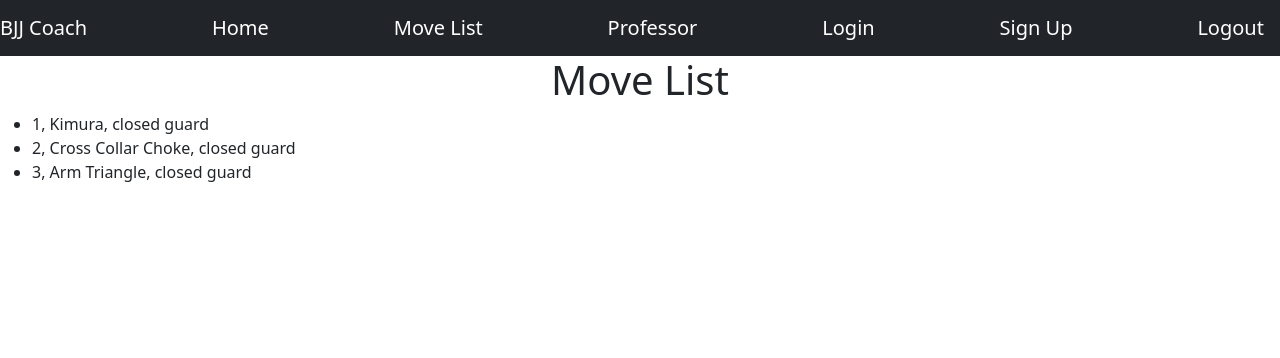
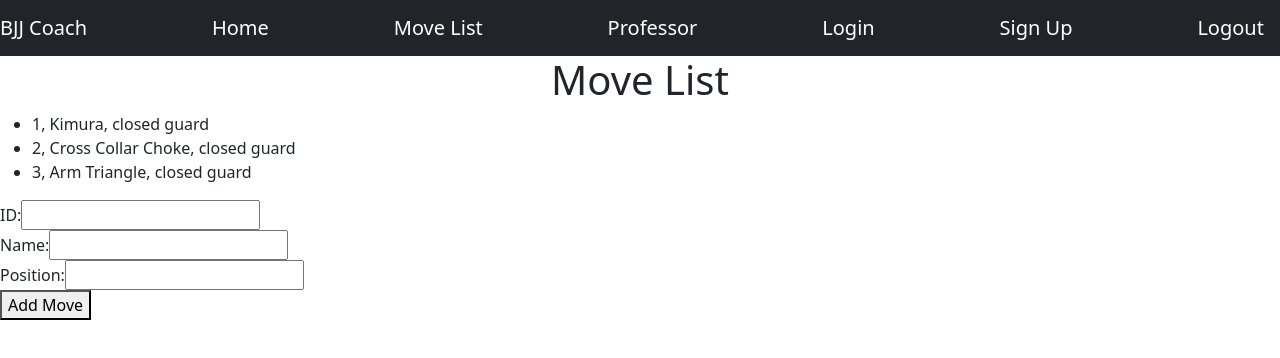
Before and after one commit to DavidTaplin/bjj-coach-fe, an Angular app: page /movelist in a window 1280 px wide. Shown: the top 358 px of the page. Built offline with nearby package versions, Linux system fonts and the light colour scheme.

Commit message:
movelist WIP
form now adds to array and shows up on the html. Doesn't save once refresh it is gone

```diff
--- a/src/app/movelist/movelist.component.html
+++ b/src/app/movelist/movelist.component.html
@@ -1,10 +1,29 @@
-<h1 style="text-align: center ;">Move List</h1>
+<h1 style="text-align: center;">Move List</h1>
 
 <ul>
-  <li *ngFor=" let move of moves">
+  <li *ngFor="let move of moves">
     {{ move.id }},
-    {{ move.name}},
+    {{ move.name }},
     {{ move.position }}
-
   </li>
 </ul>
+
+<form *ngIf="moveForm" [formGroup]="moveForm" (ngSubmit)="addMove()">
+
+  <div>
+    <label for="id">ID:</label>
+    <input type="number" id="id" formControlName="id" required>
+  </div>
+
+  <div>
+    <label for="name">Name:</label>
+    <input type="text" id="name" formControlName="name" required>
+  </div>
+
+  <div>
+    <label for="position">Position:</label>
+    <input type="text" id="position" formControlName="position" required>
+  </div>
+
+  <button type="submit">Add Move</button>
+</form>
--- a/src/app/movelist/movelist.component.ts
+++ b/src/app/movelist/movelist.component.ts
@@ -1,9 +1,10 @@
-import { Component } from '@angular/core';
+import { Component, OnInit } from '@angular/core';
+import { FormGroup, FormBuilder, Validators } from '@angular/forms';
 
 interface Move {
-  id: number,
-  name: string,
-  position: string
+  id: number;
+  name: string;
+  position: string;
 }
 
 @Component({
@@ -11,15 +12,36 @@ interface Move {
   templateUrl: './movelist.component.html',
   styleUrls: ['./movelist.component.css']
 })
-export class MovelistComponent {
+export class MovelistComponent implements OnInit {
 
   moves: Move[] = [
-    {id: 1, name: "Kimura", position: "closed guard"},
-    {id: 2, name: "Cross Collar Choke", position: "closed guard"},
-    {id: 3, name: "Arm Triangle", position: "closed guard"},
+    { id: 1, name: "Kimura", position: "closed guard" },
+    { id: 2, name: "Cross Collar Choke", position: "closed guard" },
+    { id: 3, name: "Arm Triangle", position: "closed guard" },
+  ];
 
+  moveForm: FormGroup | null = null; // Initialize with null
 
+  constructor(private formBuilder: FormBuilder) { }
 
-  ]
+  ngOnInit() {
+    this.moveForm = this.formBuilder.group({
+      id: ['', Validators.required],
+      name: ['', Validators.required],
+      position: ['', Validators.required]
+    });
+  }
 
+  addMove(): void {
+    if (this.moveForm && this.moveForm.valid) {
+      const newMove: Move = {
+        id: this.moveForm.controls['id'].value,
+        name: this.moveForm.controls['name'].value,
+        position: this.moveForm.controls['position'].value
+      };
+
+      this.moves.push(newMove);
+      this.moveForm.reset();
+    }
+  }
 }
```
